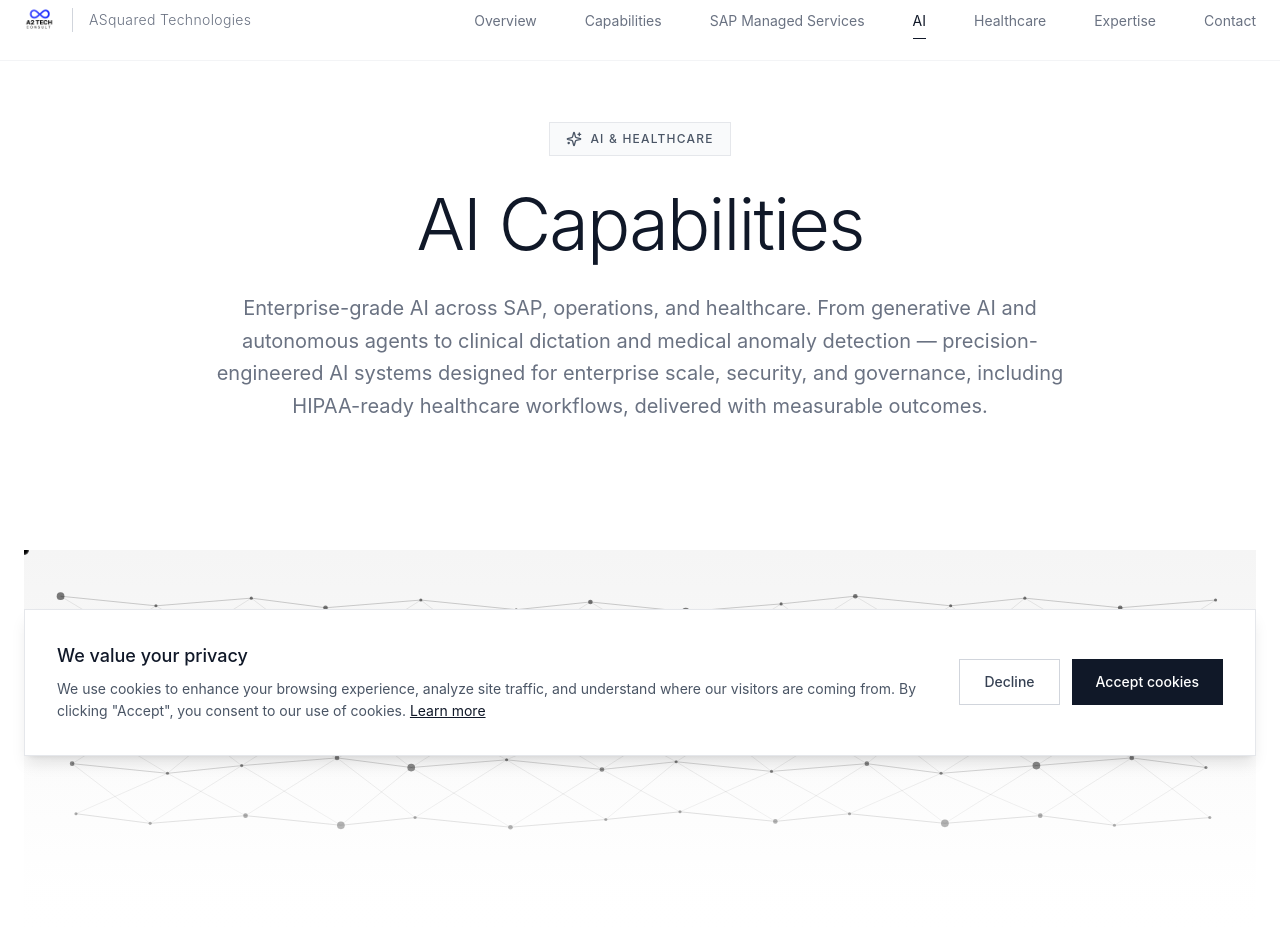
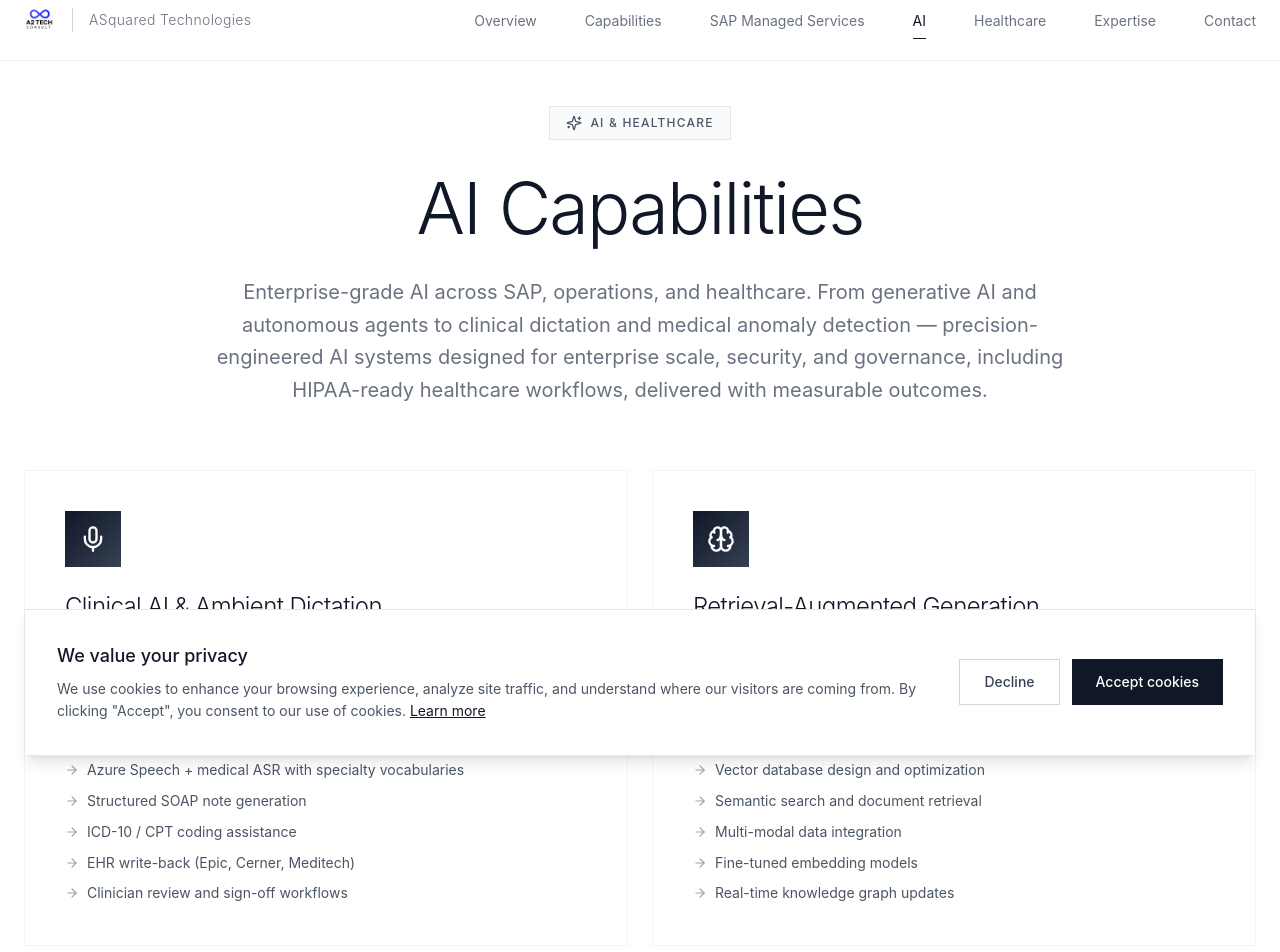
Before and after one commit to A2TechConsult/ASquared2, a React (Vite) app: page /ai-capabilities in a window 1280 px wide. Shown: the part 20-972 px from the top of the page. Built offline with nearby package versions, Linux system fonts and the light colour scheme.

Commit message:
AICapabilities: remove hero SVG, tighten spacing

```diff
--- a/src/app/pages/AICapabilities.tsx
+++ b/src/app/pages/AICapabilities.tsx
@@ -1,7 +1,6 @@
 import { motion } from 'motion/react';
 import { Link } from 'react-router-dom';
 import { Sparkles, Database, Cpu, Brain, Zap, Network, ArrowRight, TrendingUp, Mic, FileText, Activity, ShieldCheck } from 'lucide-react';
-import { HeroImage } from '@/app/components/HeroImage';
 
 export function AICapabilities() {
   // Mixed order: healthcare and enterprise AI interleaved so SAP is not first
@@ -190,9 +189,9 @@ export function AICapabilities() {
   ];
 
   return (
-    <main className="pt-8 pb-24">
+    <main className="pt-4 pb-16">
       {/* Hero Section */}
-      <section className="px-6 mb-32">
+      <section className="px-6 mb-16">
         <div className="max-w-6xl mx-auto text-center">
           <motion.div
             initial={{ opacity: 0, y: 20 }}
@@ -216,16 +215,8 @@ export function AICapabilities() {
           </motion.div>
         </div>
       </section>
-
-      {/* Hero graphic */}
-      <section className="px-6 mb-24">
-        <div className="max-w-7xl mx-auto">
-          <HeroImage variant="ai" />
-        </div>
-      </section>
-
       {/* Capabilities - Two-column grid */}
-      <section className="px-6 mb-32">
+      <section className="px-6 mb-20">
         <div className="max-w-7xl mx-auto">
           <div className="grid md:grid-cols-2 gap-6">
             {capabilities.map((capability, index) => {
@@ -269,7 +260,7 @@ export function AICapabilities() {
       </section>
 
       {/* Delivery Approach - Premium Timeline */}
-      <section className="px-6 mb-32 bg-gradient-to-b from-white via-gray-50 to-white py-32">
+      <section className="px-6 mb-20 bg-gradient-to-b from-white via-gray-50 to-white py-20">
         <div className="max-w-7xl mx-auto">
           <motion.div
             initial={{ opacity: 0 }}
@@ -320,7 +311,7 @@ export function AICapabilities() {
       </section>
 
       {/* Representative Projects - Two-column grid */}
-      <section className="px-6 mb-32">
+      <section className="px-6 mb-20">
         <div className="max-w-7xl mx-auto">
           <motion.div
             initial={{ opacity: 0 }}
@@ -387,7 +378,7 @@ export function AICapabilities() {
       </section>
 
       {/* Compliance Badges */}
-      <section className="px-6 mb-32">
+      <section className="px-6 mb-20">
         <div className="max-w-5xl mx-auto">
           <motion.div
             initial={{ opacity: 0 }}
@@ -420,7 +411,7 @@ export function AICapabilities() {
       </section>
 
       {/* CTA */}
-      <section className="px-6 py-32 bg-gradient-to-b from-white to-gray-50">
+      <section className="px-6 py-20 bg-gradient-to-b from-white to-gray-50">
         <div className="max-w-4xl mx-auto text-center">
           <motion.div
             initial={{ opacity: 0 }}
```
